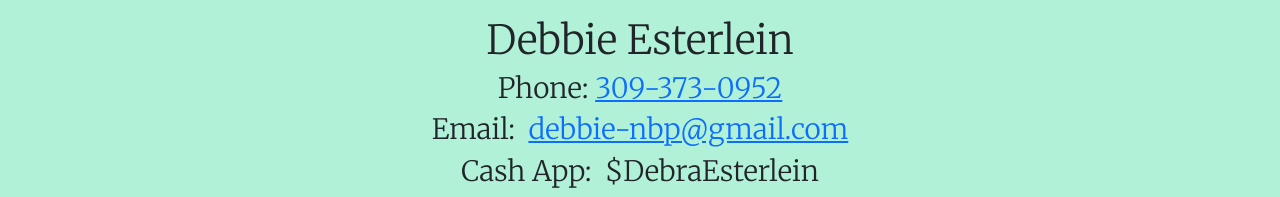
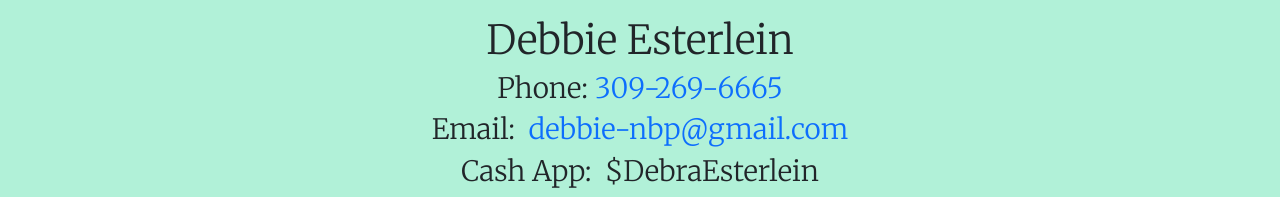
Before and after one commit to kenandcrys/naturesblessing, a React (Create React App) app: page /contact in a window 1280 px wide. Shown: the part 433-630 px from the top of the page. Built offline with nearby package versions, Linux system fonts and the light colour scheme.

Commit message:
update contact info

```diff
--- a/src/App.css
+++ b/src/App.css
@@ -195,6 +195,8 @@ p {
 
 }
 
+
+
 @media screen and (max-width: 400px) and (max-height: 670px){
   .packages-container, .welcome{
     font-size: 1.2rem;
--- a/src/components/Contact.js
+++ b/src/components/Contact.js
@@ -1,5 +1,6 @@
 import React from 'react';
 import image from '../images/tammy-text.png';
+import '../App.css';
 
 const Contact = () => {
     return (
@@ -9,8 +10,8 @@ const Contact = () => {
             </div>
             <div className='contact'>
                 <h1 style={{textAlign: "center"}} >Debbie Esterlein</h1>
-                <h3 style={{textAlign: "center"}} >Phone:&nbsp;<a href="tel: 13093730952">309-373-0952</a></h3>
-                <h3 style={{textAlign: "center"}}  >Email:&nbsp; <a href='mailto:debbie-nbp@gmail.com'>debbie-nbp@gmail.com</a></h3>
+                <h3 style={{ textAlign: "center"}}>Phone:&nbsp;<a style={{textDecoration: "none"}} href="tel:13093730952">309-269-6665</a></h3>
+                <h3 style={{textAlign: "center"}}>Email:&nbsp; <a style={{textDecoration: 'none'}} href='mailto:debbie-nbp@gmail.com'>debbie-nbp@gmail.com</a></h3>
                 <h3 style={{textAlign: "center"}}  >Cash App:&nbsp; $DebraEsterlein</h3>
                 <h3 style={{textAlign: "center"}}  >Venmo: @debesterlein</h3>
             </div>
```
